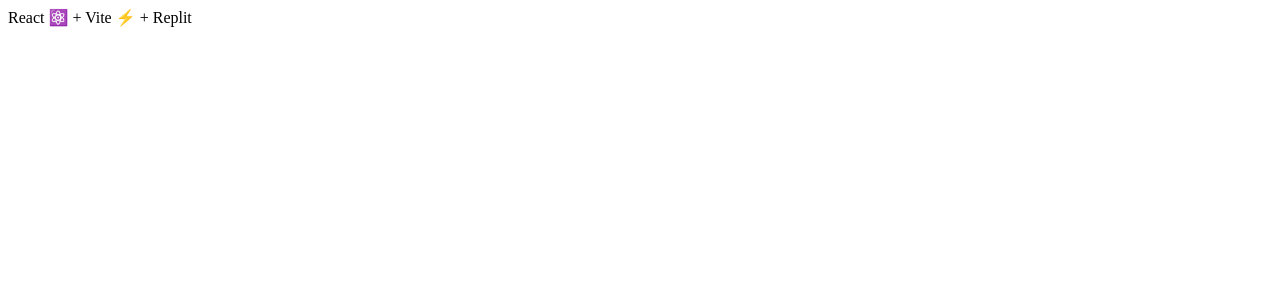
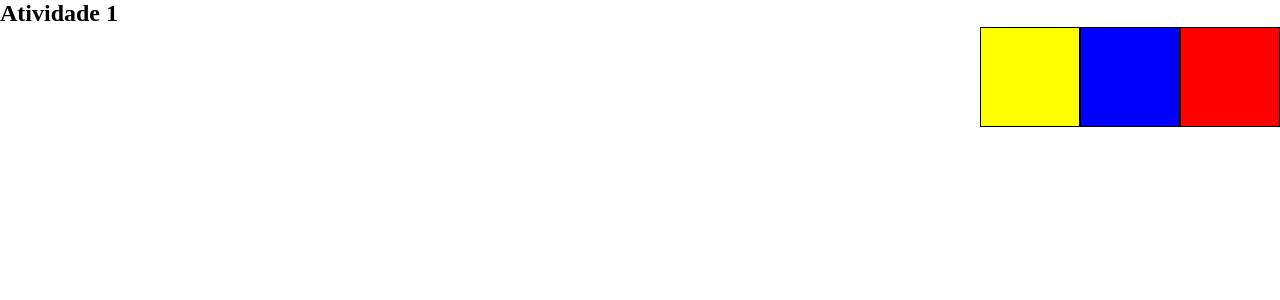
Before and after one commit to ItzTas/exercicios-da-faculdade-de-react-e-ui-first, a React (Vite) app in the folder mobile-first/tp1/: page / in a window 1280 px wide. Shown: the top 300 px of the page. Built offline with nearby package versions, Linux system fonts and the light colour scheme.

Commit message:
primeiro exercicio

```diff
--- a/mobile-first/tp1/package.json
+++ b/mobile-first/tp1/package.json
@@ -12,9 +12,12 @@
   "author": "",
   "license": "ISC",
   "devDependencies": {
+    "@eslint/js": "^9.8.0",
     "@types/react": "^18.2.37",
     "@types/react-dom": "^18.2.15",
     "@vitejs/plugin-react": "^4.2.0",
+    "eslint": "^9.8.0",
+    "eslint-plugin-react": "^7.35.0",
     "react": "^18.2.0",
     "react-dom": "^18.2.0",
     "typescript": "^5.2.2",
--- a/mobile-first/tp1/src/App.css
+++ b/mobile-first/tp1/src/App.css
@@ -1 +1,5 @@
-main {}
+* {
+    padding: 0;
+    box-sizing: border-box;
+    margin: 0;
+}
--- a/mobile-first/tp1/src/App.jsx
+++ b/mobile-first/tp1/src/App.jsx
@@ -1,5 +1,14 @@
 import './App.css';
+import React from 'react';
+import Ex1 from './atv1/ex1/ex1';
 
 export default function App() {
-    return <main>React ⚛️ + Vite ⚡ + Replit</main>;
+  return (
+    <main>
+      <section>
+        <h2>Atividade 1</h2>
+        <Ex1 />
+      </section>
+    </main>
+  );
 }
--- /dev/null
+++ b/mobile-first/tp1/src/atv1/ex1/ex1.css
@@ -0,0 +1,22 @@
+.container {
+    display: flex;
+    flex-direction: row-reverse;
+}
+
+[class*=box-] {
+    width: 100px;
+    height: 100px;
+    border: 1px solid black;
+}
+
+.box-1 {
+    background-color: red;
+}
+
+.box-2 {
+    background-color: blue;
+}
+
+.box-3 {
+    background-color: yellow;
+}
--- /dev/null
+++ b/mobile-first/tp1/src/atv1/ex1/ex1.jsx
@@ -0,0 +1,14 @@
+import React from 'react';
+import './ex1.css';
+
+function Ex1() {
+  return (
+    <div className='container'>
+      <div className='box-1' />
+      <div className='box-2' />
+      <div className='box-3' />
+    </div>
+  );
+}
+
+export default Ex1;
```
Also changed, not shown: mobile-first/tp1/eslint.config.js (added, +9 -0 lines), 1 other file (tests, documents, lock files or other folders).
